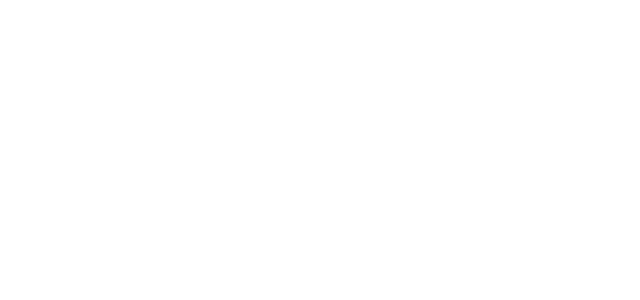
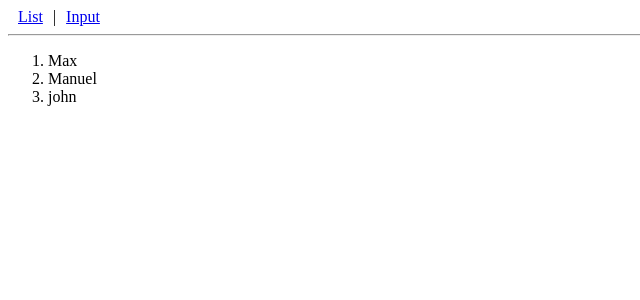
Before and after one commit to Kgaogel09/ng-refresher, an Angular app: page / in a window 1280 px wide. Shown: the top 300 px of the page, without its empty margins (0-640 px from the left). Built offline with nearby package versions, Linux system fonts and the light colour scheme.

Commit message:
naviagte between components

```diff
--- a/src/app/app.component.html
+++ b/src/app/app.component.html
@@ -1,3 +1,9 @@
 <!-- <app-person-input (createPerson)="onCreatePerson($event)"></app-person-input>
 <app-person [personList]="persons"></app-person> -->
+<ul>
+  <li><a routerLink="/">List</a></li>
+  <li>|</li>
+  <li><a routerLink="/person-input">Input</a></li>
+</ul>
+<hr />
 <router-outlet></router-outlet>
--- a/src/app/app.component.scss
+++ b/src/app/app.component.scss
@@ -0,0 +1,9 @@
+ul {
+  list-style-type: none;
+  margin: 0;
+  padding: 0;
+}
+li {
+  display: inline;
+  margin-left: 10px;
+}
--- a/src/app/app.component.ts
+++ b/src/app/app.component.ts
@@ -5,10 +5,4 @@
   templateUrl: './app.component.html',
   styleUrls: ['./app.component.scss'],
 })
-export class AppComponent {
-  title = 'refresher';
-  persons: string[] = ['Joe', 'Max', 'Nina'];
-  onCreatePerson(name: string) {
-    this.persons.push(name);
-  }
-}
+export class AppComponent {}
--- a/src/app/person/person-input.component.ts
+++ b/src/app/person/person-input.component.ts
@@ -1,17 +1,22 @@
-import { Component, Output, EventEmitter } from '@angular/core';
+import { Component, Output, EventEmitter, OnInit } from '@angular/core';
+import { PersonService } from './person.service';
 
 @Component({
   selector: 'app-person-input',
   templateUrl: 'person-input.component.html',
   styleUrls: ['person-input.component.scss'],
 })
-export class PersonInputComponent {
-  @Output() createPerson = new EventEmitter<string>();
+export class PersonInputComponent implements OnInit {
+  // @Output() createPerson = new EventEmitter<string>();
   enteredName: string = '';
 
   onCreate() {
-    this.createPerson.emit(this.enteredName);
-    this.enteredName = '';
+    // this.createPerson.emit(this.enteredName);
+    this.prsService.addPerson(this.enteredName);
+    // this.enteredName = '';
     console.log(`created a person: ${this.enteredName}`);
   }
+  constructor(private prsService: PersonService) {}
+
+  ngOnInit(): void {}
 }
--- a/src/app/person/person.component.html
+++ b/src/app/person/person.component.html
@@ -1,3 +1,3 @@
-<ul>
+<ol>
   <li *ngFor="let person of personList">{{ person }}</li>
-</ul>
+</ol>
--- a/src/app/person/person.component.ts
+++ b/src/app/person/person.component.ts
@@ -1,13 +1,22 @@
-import { Component, OnInit, Input } from '@angular/core';
+import { PersonService } from './person.service';
+import { Component, Input, OnInit } from '@angular/core';
 
 @Component({
   selector: 'app-person',
   templateUrl: './person.component.html',
 })
 export class PersonComponent implements OnInit {
-  @Input()
+  // private personService: PersonService;
+  // @Input() personList: string[];
+
+  // using services
   personList: string[];
-  constructor() {}
 
-  ngOnInit(): void {}
+  constructor(private prsService: PersonService) {
+    // this.personService = prsService;
+  }
+
+  ngOnInit() {
+    this.personList = this.prsService.persons;
+  }
 }
--- /dev/null
+++ b/src/app/person/person.service.ts
@@ -0,0 +1,12 @@
+import { Injectable } from '@angular/core';
+
+@Injectable({
+  providedIn: 'root',
+})
+export class PersonService {
+  persons: string[] = ['Max', 'Manuel', 'john'];
+  addPerson(name: string) {
+    this.persons.push(name);
+    console.log(this.persons);
+  }
+}
```
